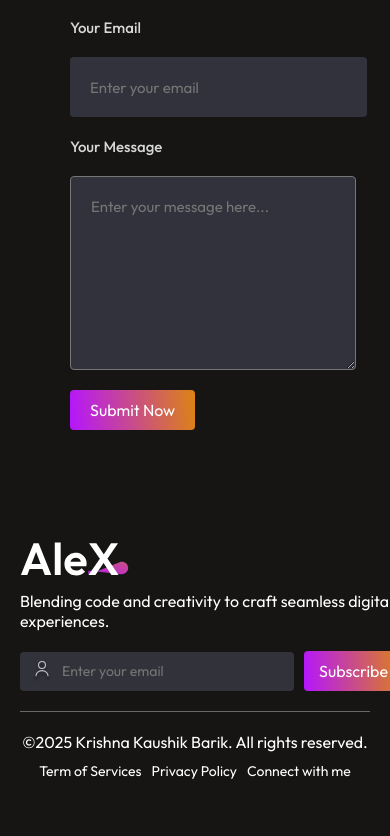
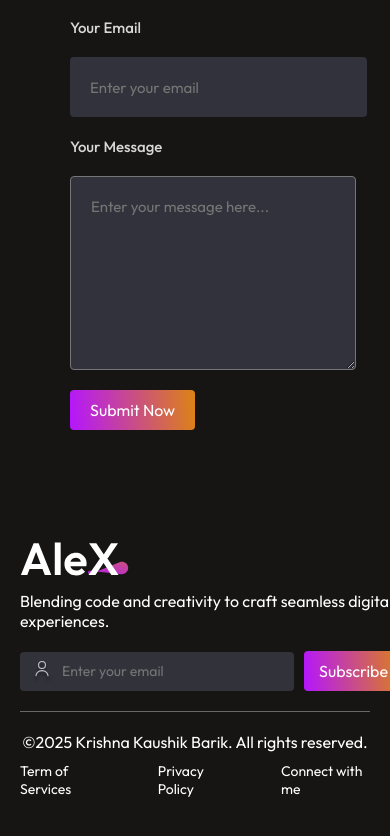
Before and after one commit to KrishnaKausikBarik/portfolio2, a React (Vite) app: page / in a window 390 px wide. Shown: the part 5061-5897 px from the top of the page. Before the commit the page ends 5861 px from the top, so only its background shows below. Built offline with nearby package versions, Linux system fonts and the light colour scheme.

Commit message:
Update Footer.css

```diff
--- a/src/Components/Footer/Footer.css
+++ b/src/Components/Footer/Footer.css
@@ -189,8 +189,8 @@
         justify-content: space-between;
         align-items: center;
         flex-wrap: nowrap;
-        gap: 10px;
-        margin-bottom: 20px;
+        gap: 50px;
+        margin-bottom: 70px;
         font-size: 14px;
     }
 }
```
